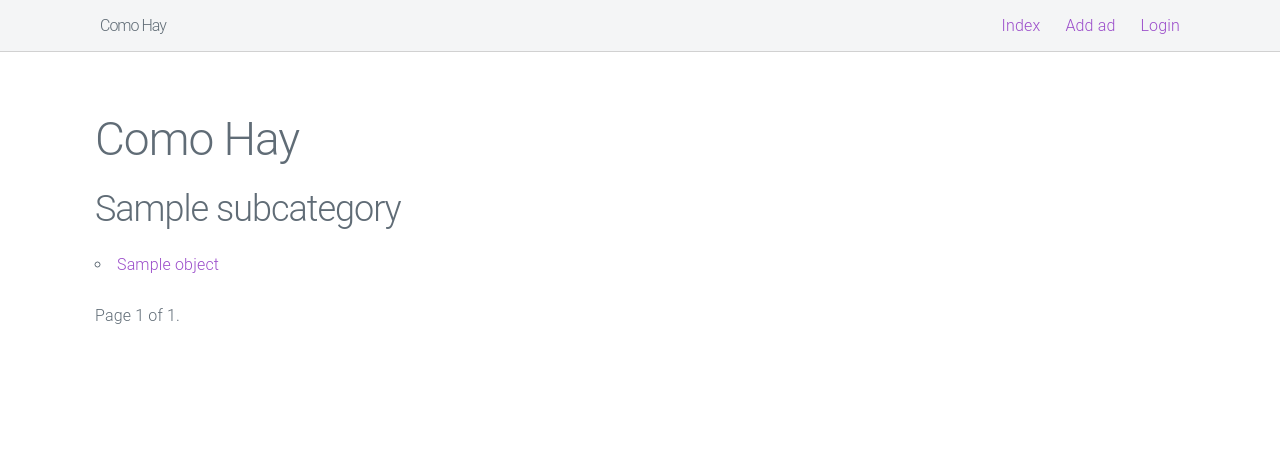
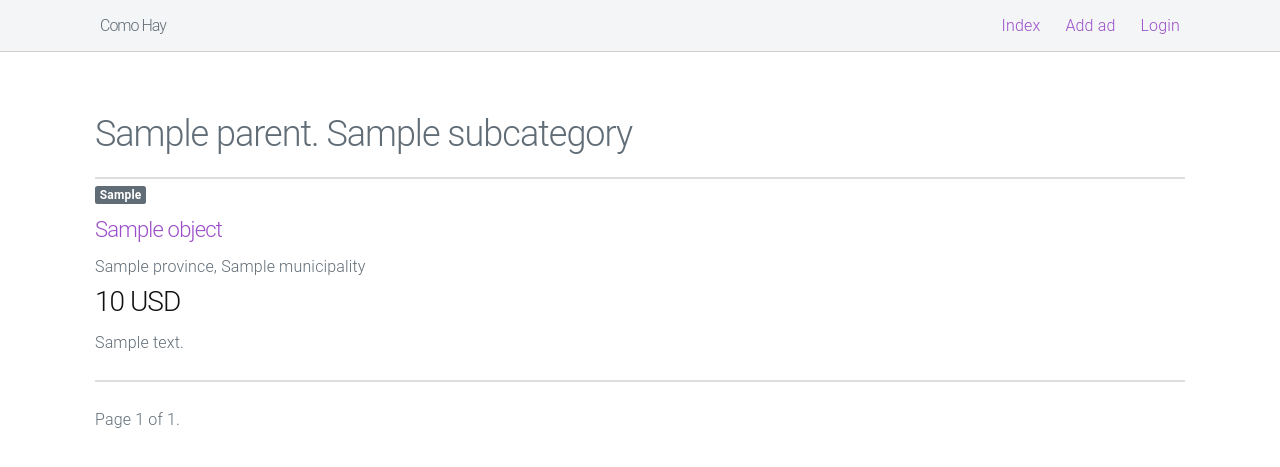
Before and after one commit to daxslab/comohay, a Django app: template ads/templates/ad/ads.html in a window 1280 px wide. Shown: the top 467 px of the page. Run offline with Django 3.2, Linux system fonts and the light colour scheme; the template is opened without the code that fills it: most values are stand-ins (such as "Sample title", 1, 10 or a date in 2020); style sheets or scripts are compiled from the project's sources; some libraries are stand-ins or nearby versions.

Commit message:
ADD: currency field in ads REFACTORED: Telegram helper and some views

```diff
--- a/ads/management/commands/seed.py
+++ b/ads/management/commands/seed.py
@@ -2,6 +2,7 @@ from categories.models import Category
 from django.core.management.base import BaseCommand, CommandError
 from django_seed import Seed
 
+from ads.models import User
 from ads.models.ad import Ad
 from ads.models.municipality import Municipality
 from ads.models.province import Province
@@ -30,6 +31,8 @@ class Command(BaseCommand):
             'category': lambda x: Category.objects.exclude(parent=None).order_by('?')[0],
             'province': lambda x: tmp_province,
             'municipality': lambda x: Municipality.objects.order_by('?')[0],
+            'created_by': User.objects.all()[0],
+            'updated_by': User.objects.all()[0]
         })
         seeder.execute()
         # incude valid provinces
--- a/ads/models/ad.py
+++ b/ads/models/ad.py
@@ -15,6 +15,7 @@ class Ad(BaseModel):
     category = models.ForeignKey('categories.Category', null=True, on_delete=models.SET_NULL, verbose_name=_('Category'))
     description = models.TextField(verbose_name=_('Description'))
     price = models.DecimalField(max_digits=1000000, decimal_places=2, blank=True, null=True, default=0.00, verbose_name=_('Price'))
+    currency = models.CharField(blank=True, null=True, max_length=3, choices=[('CUC', 'CUC'), ('CUP', 'CUP'), ('USD', 'USD')], default='CUC', verbose_name=_('Currency'))
     province = models.ForeignKey(Province, blank=True, null=True, on_delete=models.SET_NULL, verbose_name=_('Province'))
     municipality = models.ForeignKey(Municipality, blank=True, null=True, on_delete=models.SET_NULL, verbose_name=_('Municipality'))
     external_source = models.CharField(max_length=200, blank=True, null=True, verbose_name=_('External source'))
--- /dev/null
+++ b/ads/templates/ad/_list-item.html
@@ -0,0 +1,21 @@
+{% load highlight %}
+
+<div class="list-item-container">
+    {% if ad.external_source %}
+        <span class="list-item-badge badge badge-secondary">{{ ad.external_source }}</span>
+    {% endif %}
+    <div class="list-item-header">
+        <a href="{{ ad.get_absolute_url }}" {% if ad.external_source %}target="_blank" class="external"
+           data-goto="{{ request.scheme }}://{{ request.get_host }}{% url "ads:to_external_url" %}"{% endif %}
+           data-ad="{{ ad.id }}">
+            <h4 class="list-item-title">{{ ad.title }}</h4>
+            <span class="list-item-location">{{ ad.province }}, {{ ad.municipality }}</span>
+            <h3 class="list-item-price">{{ ad.price }} {{ ad.currency }}</h3>
+        </a>
+    </div>
+    <div class="list-item-description">
+        <p>
+            {{ ad.description| truncatechars:260 }}
+        </p>
+    </div>
+</div>
--- a/ads/templates/ad/ads.html
+++ b/ads/templates/ad/ads.html
@@ -3,17 +3,17 @@
 
 {% block content %}
 
-    <h1>Como Hay</h1>
     {% if subcategory %}
-        <h2>{{ subcategory.name }}</h2>
+        <div class="list-title"><h2>{{ subcategory.parent.name }}. {{ subcategory.name }}</h2></div>
     {% elif category %}
-        <h2>{{ category.name }}</h2>
+        <div class="list-title"><h2>{{ category.name }}</h2></div>
     {% endif %}
+
 
     {% if object_list %}
         <ul>
         {% for ad in object_list %}
-            <li><a href="{{ ad.get_absolute_url }}" {% if ad.external_source %}target="_blank"  class="external"  data-goto="{{ request.scheme }}://{{ request.get_host }}{% url "ads:to_external_url" %}"{% endif %} data-ad="{{ ad.id }}">{{ ad.title }}</a></li>
+            {% include 'ad/_list-item.html' %}
         {% endfor %}
         </ul>
     {% else %}
--- a/static/sass/main.scss
+++ b/static/sass/main.scss
@@ -36,3 +36,43 @@ code {
 .login-logout .button {
   width: 200px;
 }
+
+.list-item-container {
+  padding-top: 2px;
+  border-bottom: 2px solid #ddd;
+}
+
+.list-title {
+  border-bottom: 2px solid #ddd;
+}
+
+
+.list-item {
+  margin-bottom: 1rem;
+}
+
+.list-item-header {
+  margin-top: 8px;
+}
+
+.list-item-price {
+  color: #111 !important;
+  line-height: 1.6;
+}
+
+.list-item-location {
+  color: #606c76 !important;
+}
+
+.list-item-title, .list-item-location {
+  margin-bottom: 1rem;
+}
+
+.list-item-price {
+  margin-bottom: 0.5rem;
+}
+
+.list-item-price-symbol {
+  top: -.4em;
+  font-size: 1.3rem;
+}
```
Also changed, not shown: ads/helpers/telegrambot.py (+37 -24 lines), ads/models/user.py (+12 -8 lines), ads/templates/ad/_search_result.html (deleted, +0 -15 lines), ads/templates/ad/detail.html (+11 -10 lines), ads/templates/ad/index.html (+4 -4 lines), ads/locale/es/LC_MESSAGES/django.po, ads/migrations/0008_ad_currency.py (added), locale/es/LC_MESSAGES/django.po, 1 other file.
